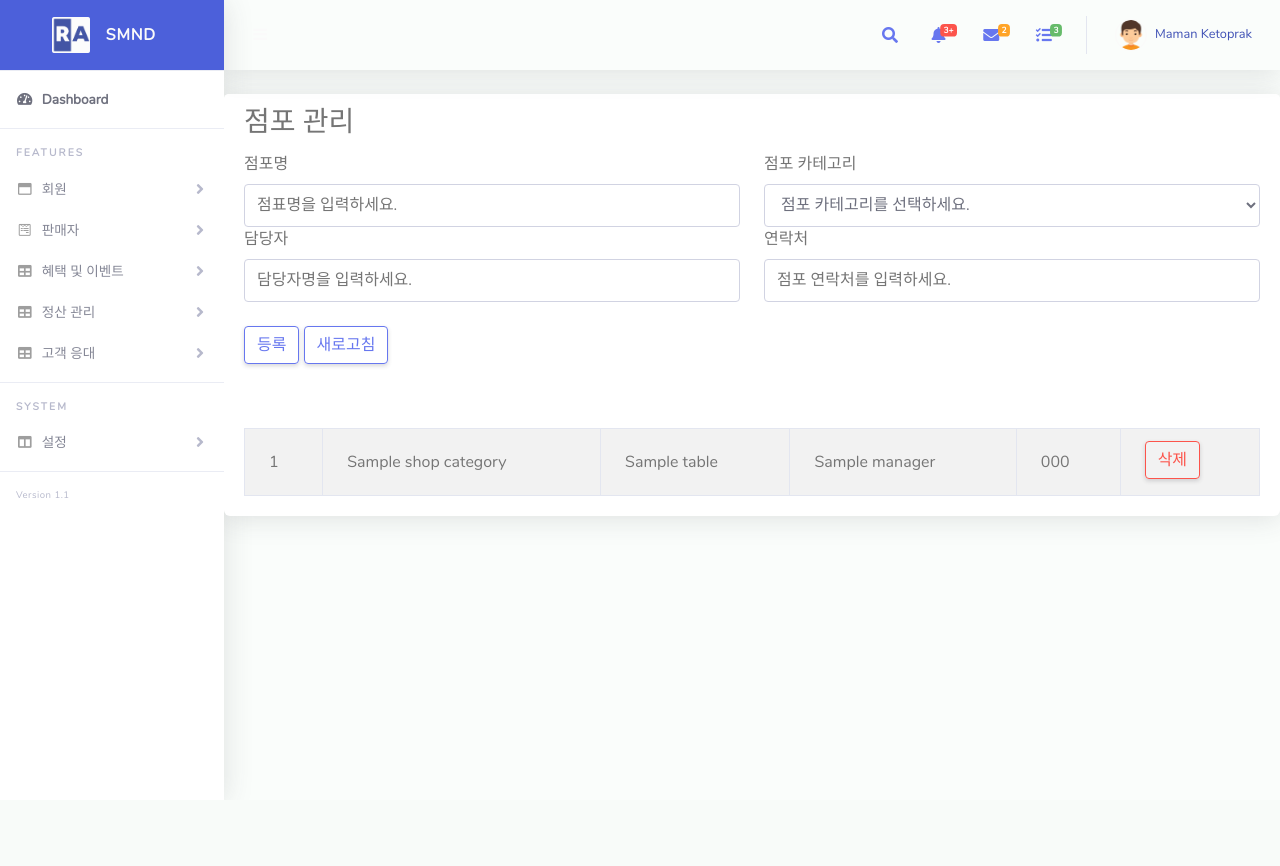
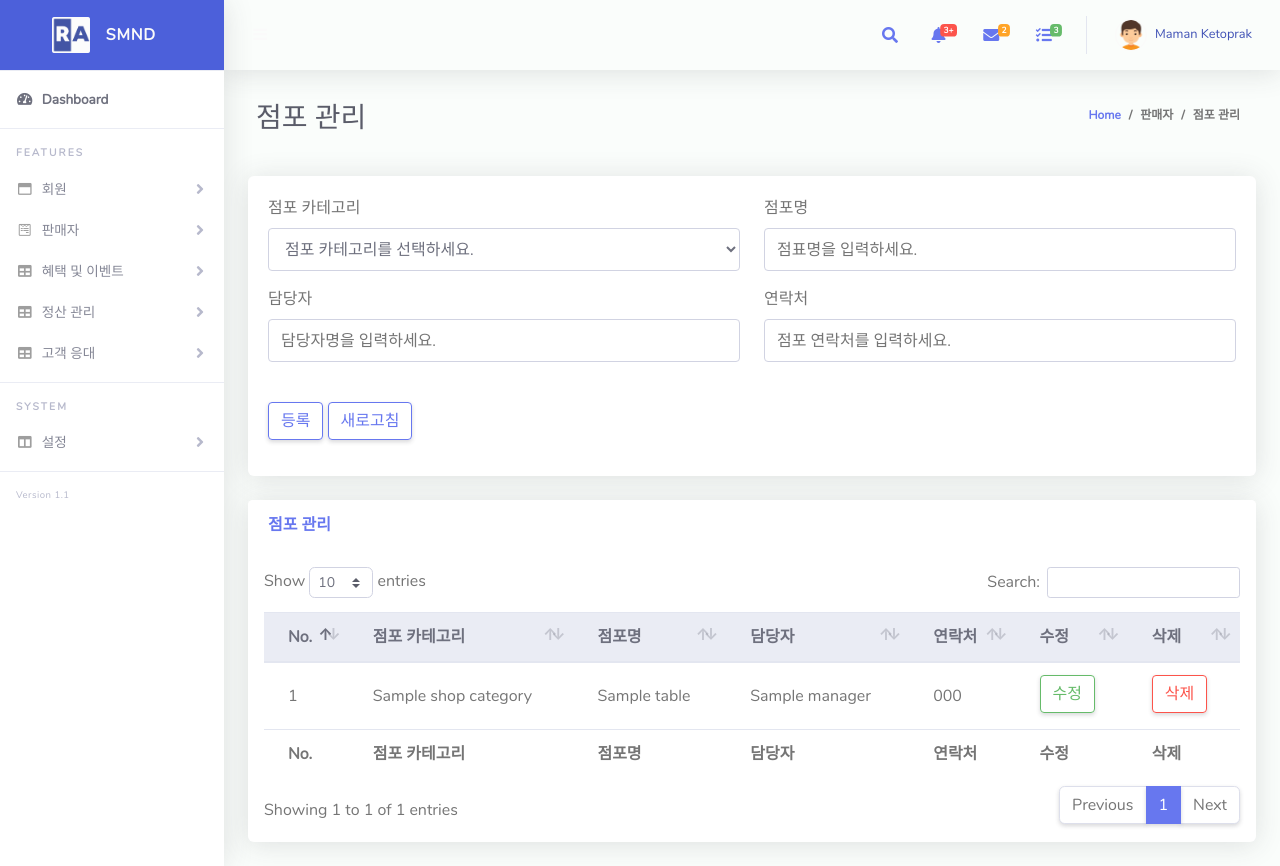
Before and after one commit to jhy11/jjj, a Django app: template management/templates/shop_info.html in a window 1280 px wide. Before the commit the page ends 541 px from the top, so only its background shows below. Run offline with Django 4.2, Linux system fonts and the light colour scheme; tables that the repository leaves empty hold one stand-in row (values such as "Sample post"); the template is opened without the code that fills it: values that come from a table or form of the project are taken from there, most other values are stand-ins (such as "Sample title", 1, 10 or a date in 2020); some libraries are stand-ins or nearby versions.

Commit message:
Fix templates using ruang-admin

```diff
--- a/management/templates/shop_info.html
+++ b/management/templates/shop_info.html
@@ -1,35 +1,35 @@
 {% extends 'layouts/base.html' %} {% load static %}
 <!-- Specific Page CSS goes HERE  -->
 {% block stylesheets %}
-<link
-        rel="stylesheet"
-        href="https://cdnjs.cloudflare.com/ajax/libs/font-awesome/4.7.0/css/font-awesome.min.css"
-/>
-<link rel="stylesheet" href="{% static '/assets/css/loading.css' %}"/>
+<link href="https://cdnjs.cloudflare.com/ajax/libs/font-awesome/4.7.0/css/font-awesome.min.css" rel="stylesheet"/>
+<link href="{% static 'vendor/datatables/dataTables.bootstrap4.min.css' %}" rel="stylesheet" type="text/css">
+
 {% endblock stylesheets %}
+
 {% block content %}
-
-<div class="card mb-3">
-    <div class="card-header">
-        <div class="row flex-between-end">
-            <div class="col-auto flex-lg-grow-1 flex-lg-basis-0 align-self-center">
-                <h3 class="mb-0" data-anchor="data-anchor">점포 관리</h3>
-            </div>
-            <div class="col-auto ms-auto">
-            </div>
-        </div>
+<div class="container-fluid" id="container-wrapper">
+  <div class="d-sm-flex align-items-center justify-content-between mb-4">
+    <h1 class="h3 pl-2 text-gray-800">점포 관리</h1>
+    <ol class="breadcrumb">
+      <li class="breadcrumb-item"><a href="./">Home</a></li>
+      <li class="breadcrumb-item">판매자</li>
+      <li class="breadcrumb-item active" aria-current="page">점포 관리</li>
+    </ol>
   </div>
 
-    <div class="card-body pt-0">
-        <div class="tab-content">
-            <form action="info-shop" method="post" class="row g-3 needs-validation" novalidate="" enctype="multipart/form-data">
+  <div class="row">
+    <div class="col">
+      <div class="card mb-4">
+        <div class="card-body">
+          <form
+            {% if table %}
+            action="shop-edit"
+            {% else %}
+            action="shop"
+            {% endif %}
+            method="post" class="row g-3 needs-validation" novalidate="" enctype="multipart/form-data">
             {% csrf_token %}
-                <div class="col-md-6">
-                    <label class="form-label" for="ShopName">점포명</label>
-                    <input class=" form-control" id="ShopName" name="ShopName" type="text" placeholder="점표명을 입력하세요." required=""/>
-                    <div class="valid-feedback">Complete</div>
-                </div>
-                <div class="col-md-6">
+            <div class="col-md-6 mb-3">
               <label class="form-label" for="ShopCategoryId">점포 카테고리</label>
               <select class="form-control" id="ShopCategoryId" name="ShopCategoryId" placeholder="shop category" aria-label="Floating label select example"
               onchange="ShopCategoryId=(this.value)" required>
@@ -42,46 +42,84 @@
               </select>
               <div class="valid-feedback">Complete</div>
             </div>
-
-                <div class="col-md-6">
+            <div class="col-md-6 mb-3">
+              <label class="form-label" for="ShopName">점포명</label>
+              <input class=" form-control" id="ShopName" name="ShopName" type="text" placeholder="점표명을 입력하세요." required=""/>
+              <div class="valid-feedback">Complete</div>
+            </div>
+            <div class="col-md-6 mb-3">
               <label class="form-label" for="Manager">담당자</label>
               <input class="form-control" id="Manager" name="Manager" type="text" placeholder="담당자명을 입력하세요." required=""/>
               <div class="valid-feedback">Complete</div>
             </div>
-                    <div class="col-md-6">
+            <div class="col-md-6 mb-3">
               <label class="form-label" for="ShopPhone">연락처</label>
               <input class="form-control" id="ShopPhone" name="ShopPhone" type="text" placeholder="점포 연락처를 입력하세요." required=""/>
               <div class="valid-feedback">Complete</div>
             </div>
-
-                <div class="col-md-6" ><br/>
+            <div class="col-md-6 mb-3">
+              <br/>
               <button class="btn btn-outline-primary" type="submit">등록</button>
               <button class="btn btn-outline-primary">새로고침</button>
             </div>
           </form>
         </div>
       </div>
+    </div>
+  </div>
 
-
-    <div class="card-body">
-        <div class="tab-content">
-            <table class="table table-bordered table-striped fs--1 mb-0">
+  <div class="row">
+    <div class="col">
+      <div class="card mb-4">
+        <div class="card-header py-3 d-flex flex-row align-items-center justify-content-between">
+          <h6 class="m-0 font-weight-bold text-primary">점포 관리</h6>
+        </div>
+        <div class="table-responsive p-3">
+          <table class="table align-items-center table-flush table-hover" id="dataTableHover">
+            <thead class="thead-light">
+              <tr>
+                <th>No.</th>
+                <th>점포 카테고리</th>
+                <th>점포명</th>
+                <th>담당자</th>
+                <th>연락처</th>
+                <th>수정</th>
+                <th>삭제</th>
+              </tr>
+            </thead>
+            <tfoot>
+              <tr>
+                <th>No.</th>
+                <th>점포 카테고리</th>
+                <th>점포명</th>
+                <th>담당자</th>
+                <th>연락처</th>
+                <th>수정</th>
+                <th>삭제</th>
+              </tr>
+            </tfoot>
             <tbody class="list" id="bulk-select-body">
               {% if table %}
               {% for i in table %}
               <tr>
-                        <td class="align-middle Id">{{ i.id }}</td>
-                        <td class="align-middle Category">{{ i.shop_category.name }}</td>
-                        <td class="align-middle Name">{{ i.shop_name }}</td>
-                        <td class="align-middle Manager">{{ i.manager }}</td>
-                        <td class="align-middle Phone">{{ i.shop_phone }}</td>
+                <td class="align-middle Id" required>{{ i.id }}</td>
+                <td class="align-middle Category" required>{{ i.shop_category.name }}</td>
+                <td class="align-middle Name" required>{{ i.shop_name }}</td>
+                <td class="align-middle Manager" required>{{ i.manager }}</td>
+                <td type="tel" class="align-middle Phone" pattern="[0-9]{2,3}-[0-9]{3,4}-[0-9]{4}" maxlength="13"
+                  >{{ i.shop_phone }}</td>
                 <td class="align-middle">
                   <button
-                                    class="btn btn-outline-danger me-1 mb-1"
+                    class="btn btn-outline-success mb-1"
                     type="button"
-                                    onclick="deleteMeasurement('{{i.MeasureCode}}');"
+                  >수정</button>
+                </td>
+                <td class="align-middle">
+                  <button
+                    class="btn btn-outline-danger mb-1"
+                    type="button"
                   >삭제</button>
-                        </td><br>
+                </td>
               </tr>
               {% endfor %}
               {% else %}
@@ -94,9 +132,17 @@
         </div>
       </div>
     </div>
+  </div>
+</div>
+
 {% endblock content %}
-
 
 <!-- Specific Page JS goes HERE  -->
 {% block javascripts %}
+<!-- Page level plugins -->
+<script src="{% static 'vendor/datatables/jquery.dataTables.min.js' %}" type="text/javascript"></script>
+<script src="{% static 'vendor/datatables/dataTables.bootstrap4.min.js' %}" type="text/javascript"></script>
+
+<script src="{% static 'jsmeta/script_shop_info.js' %}"></script>
+
 {% endblock javascripts %}
--- /dev/null
+++ b/static/jsmeta/script_shop_info.js
@@ -0,0 +1,3 @@
+$(document).ready(function () {
+  $('#dataTableHover').DataTable(); // ID From dataTable with Hover
+});
```
Lines whose indentation alone changed are shown as unchanged.
